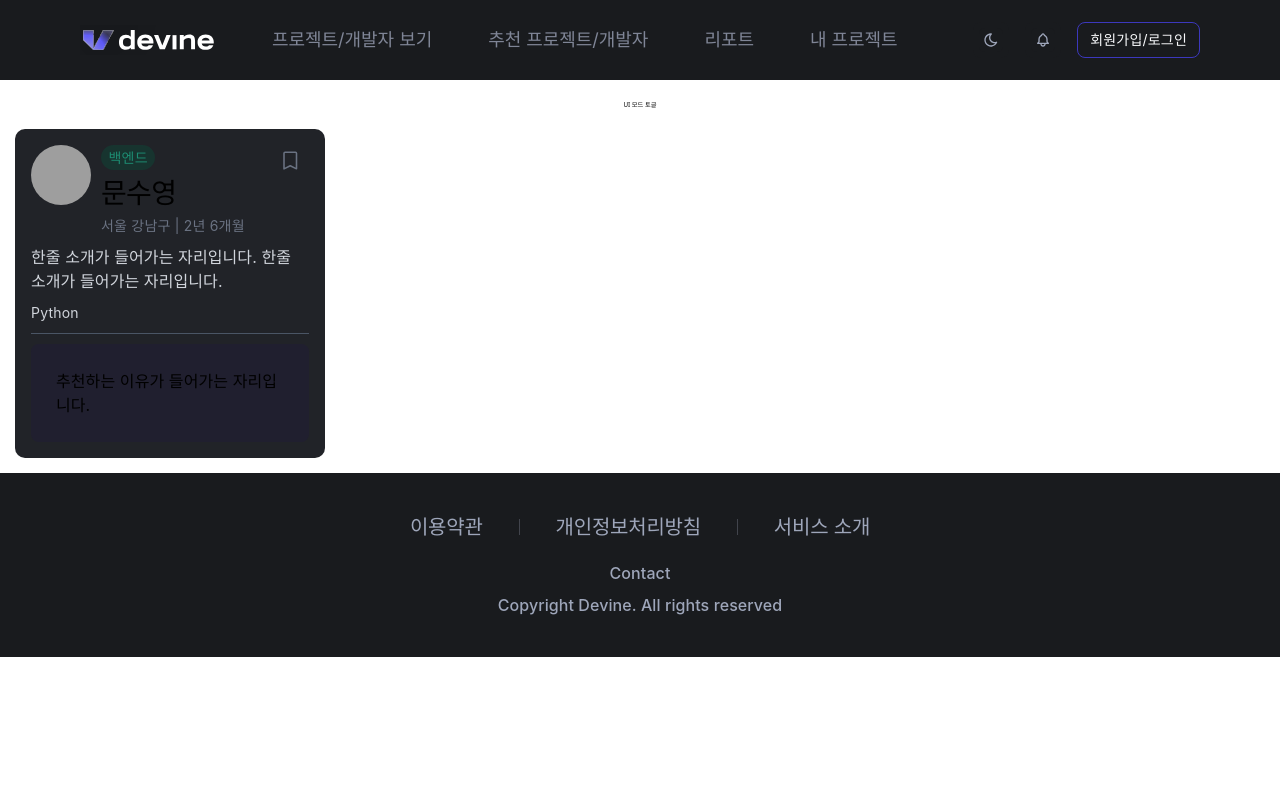
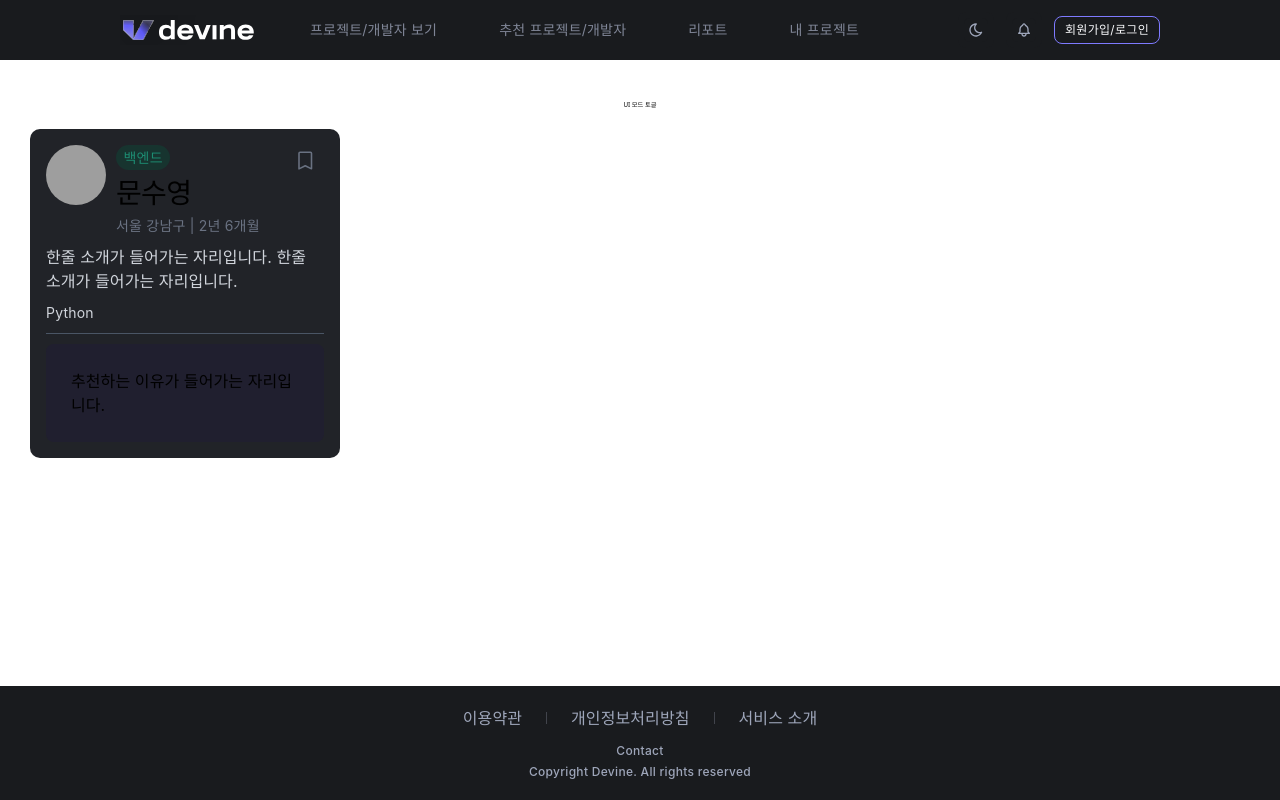
Before and after one commit to DeVine-2025/DeVine_FrontEnd, a React (Vite) app: page / in a window 1280 px wide. Built offline with nearby package versions, Linux system fonts and the light colour scheme; grey boxes are pictures that could not be loaded; a web font is replaced by a local one.

Commit message:
refactor: 헤더/푸터 크기 조정

```diff
--- a/src/shared/layouts/footer.tsx
+++ b/src/shared/layouts/footer.tsx
@@ -1,35 +1,35 @@
 const Footer = () => {
   return (
-    <footer className="bg-[var(--ui-bg)] w-screen py-[40px] relative left-1/2 -translate-x-1/2">
-      <div className="flex flex-col items-center gap-[8px] max-w-[1440px] mx-auto px-[80px]">
+    <footer className="bg-[var(--ui-bg)] w-screen py-[2rem] relative left-1/2 -translate-x-1/2">
+      <div className="flex-col-center gap-[0.5rem] max-w-[144rem] mx-auto px-[6rem]">
         {/* 상단: 이용약관, 개인정보처리방침, 서비스 소개 */}
-        <div className="flex items-center gap-[36px] mb-[12px]">
+        <div className="flex-items-center gap-[2.4rem] mb-[0.8rem]">
           <button
             type="button"
-            className="Heading2 text-[var(--ui-600)] hover:text-[var(--ui-800)] transition-colors"
+            className="Body1 text-[var(--ui-600)] hover:text-[var(--ui-800)] transition-colors"
           >
             이용약관
           </button>
-          <div className="h-[16px] w-[1px] bg-[var(--ui-600)] opacity-30" />
+          <div className="h-[1.2rem] w-[1px] bg-[var(--ui-600)] opacity-30" />
           <button
             type="button"
-            className="Heading2 text-[var(--ui-600)] hover:text-[var(--ui-800)] transition-colors"
+            className="Body1 text-[var(--ui-600)] hover:text-[var(--ui-800)] transition-colors"
           >
             개인정보처리방침
           </button>
-          <div className="h-[16px] w-[1px] bg-[var(--ui-600)] opacity-30" />
+          <div className="h-[1.2rem] w-[1px] bg-[var(--ui-600)] opacity-30" />
           <button
             type="button"
-            className="Heading2 text-[var(--ui-600)] hover:text-[var(--ui-800)] transition-colors"
+            className="Body1 text-[var(--ui-600)] hover:text-[var(--ui-800)] transition-colors"
           >
             서비스 소개
           </button>
         </div>
 
         {/* 하단: Contact, Copyright */}
-        <div className="flex flex-col items-center gap-[8px]">
-          <p className="Body1 text-[var(--ui-600)] font-medium">Contact</p>
-          <p className="Body1 text-[var(--ui-600)] font-medium text-center">
+        <div className="flex-col-center gap-[0.5rem]">
+          <p className="Caption1 text-[var(--ui-600)] font-medium">Contact</p>
+          <p className="Caption1 text-[var(--ui-600)] font-medium text-center">
             Copyright Devine. All rights reserved
           </p>
         </div>
--- a/src/shared/layouts/header.tsx
+++ b/src/shared/layouts/header.tsx
@@ -21,21 +21,21 @@ const Header = () => {
   };
 
   return (
-    <header className="bg-[var(--ui-bg)] w-screen h-[80px] relative left-1/2 -translate-x-1/2">
-      <div className="max-w-[1440px] mx-auto px-[80px] h-full flex items-center justify-between">
-        {/* 왼쪽: 로고 */}
-        <div className="flex items-center gap-[48px]">
-        <Link to="/" className="flex items-center gap-[4px]">
+    <header className="bg-[var(--ui-bg)] w-screen h-[6rem] relative left-1/2 -translate-x-1/2">
+      <div className="max-w-[144rem] mx-auto px-[12rem] h-full flex-row-between">
+        {/* 왼쪽: 로고 + 네비게이션 */}
+        <div className="flex-items-center gap-[4.8rem]">
+          <Link to="/" className="flex-items-center gap-[0.4rem]">
             {theme === 'dark' ? <LightLogo /> : <DarkLogo />}
           </Link>
 
-        {/* 중앙: 네비게이션 */}
-        <nav className="flex items-center gap-[40px]">
+          {/* 네비게이션 */}
+          <nav className="flex-items-center gap-[5rem]">
             {navItems.map((item) => (
               <Link
                 key={item.path}
                 to={item.path}
-              className={`Headline1 px-[8px] py-[5px] ${
+                className={`Label1 px-[0.6rem] py-[0.4rem] ${
                   isActive(item.path)
                     ? 'text-[var(--ui-800)]'
                     : 'text-[var(--ui-400)]'
@@ -48,30 +48,30 @@ const Header = () => {
         </div>
 
       {/* 오른쪽: 액션 버튼들 */}
-      <div className="flex items-center gap-[16px]">
+      <div className="flex-items-center gap-[1.2rem]">
         {/* 다크모드 토글 */}
         <button
           type="button"
           onClick={toggleTheme}
-          className="bg-[var(--ui-bg)] flex items-center justify-center p-[6px] rounded-[8px] size-[36px]"
+          className="bg-[var(--ui-bg)] flex-row-center p-[0.4rem] rounded-[8px] size-[3.6rem]"
         >
-          <ModeSettingIcon className="size-[24px]" />
+          <ModeSettingIcon className="size-[2.4rem]" />
         </button>
 
         {/* 알림 */}
         <button
           type="button"
-          className="bg-[var(--ui-bg)] flex items-center justify-center p-[6px] rounded-[8px] size-[36px]"
+          className="bg-[var(--ui-bg)] flex-row-center p-[0.4rem] rounded-[8px] size-[3.6rem]"
         >
-          <AlarmIcon className="size-[24px]" />
+          <AlarmIcon className="size-[2.4rem]" />
         </button>
 
         {/* 회원가입/로그인 버튼 */}
         <Link
           to="/login"
-          className="border border-[#3c38bd] flex items-center justify-center h-[36px] px-[12px] py-[8px] rounded-[8px]"
+          className="border border-[var(--badge-text-primary)] flex-row-center h-[2.8rem] px-[1rem] py-[0.6rem] rounded-[8px]"
         >
-          <span className="Label1 text-[var(--ui-900)]">회원가입/로그인</span>
+          <span className="Caption1 text-[var(--ui-900)]">회원가입/로그인</span>
         </Link>
       </div>
       </div>
--- a/src/shared/layouts/root-layout.tsx
+++ b/src/shared/layouts/root-layout.tsx
@@ -4,9 +4,11 @@ import Footer from '@layouts/footer';
 
 const RootLayout = () => {
   return (
-    <div>
+    <div className='min-h-[100vh] flex flex-col'>
       <Header />
-      <Outlet />
+      <main className='flex-1 px-6 py-8'>
+        <Outlet />
+      </main>
       <Footer />
     </div>
   );
```
Lines whose indentation alone changed are shown as unchanged.
